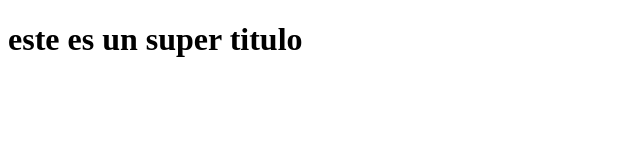
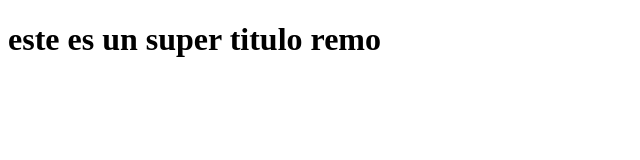
Before and after one commit to nmuradas/demo, a plain HTML site: page index.html in a window 1280 px wide. Shown: the whole page, without its empty margins (0-640 px from the left). Drawn offline with Linux system fonts and the light colour scheme.

Commit message:
conflicto

```diff
--- a/index.html
+++ b/index.html
@@ -7,6 +7,6 @@
     <title>Clase 10</title>
 </head>
 <body>
-    <h1> este es un super titulo </h1>
+    <h1> este es un super titulo remo </h1>
 </body>
 </html>
```
